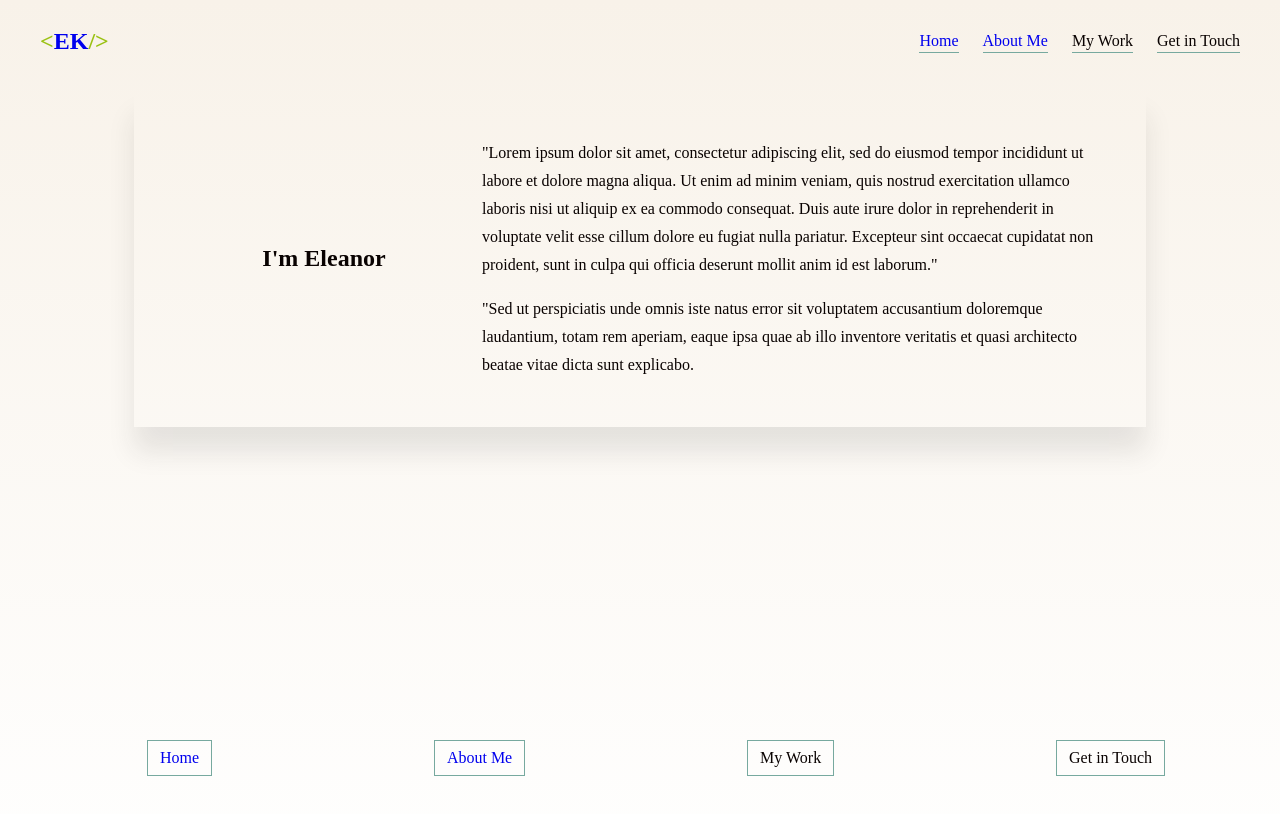
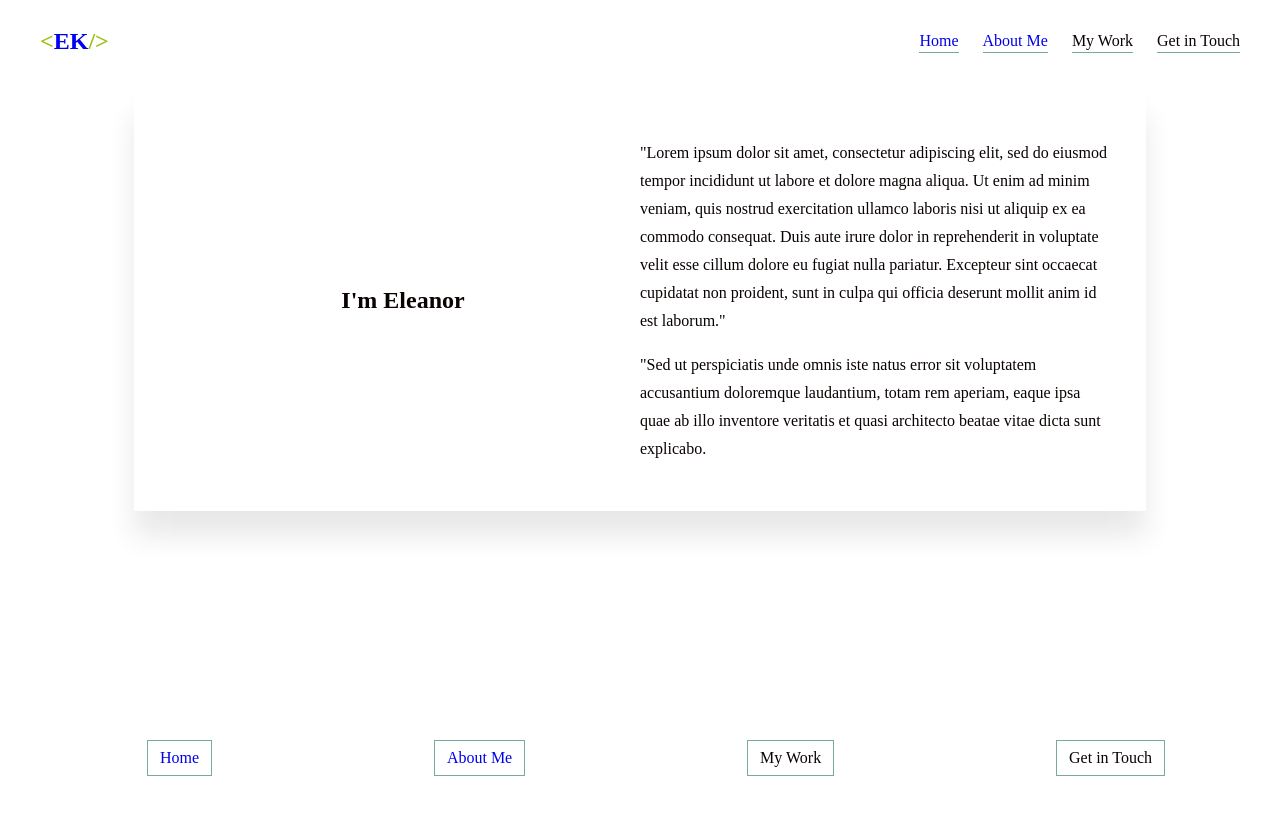
Before and after one commit to EleanorKahn/WP-Personal-Website, a React (Create React App) app in the folder frontend/: page /about in a window 1280 px wide. Shown: the top 814 px of the page. Built offline with nearby package versions, Linux system fonts and the light colour scheme.

Commit message:
adjusting

```diff
--- a/frontend/src/css/style.css
+++ b/frontend/src/css/style.css
@@ -26,7 +26,6 @@ body {
     display: grid;
     color: var(--coffee-brown);
     min-height: 100vh;
-    background-image: linear-gradient(rgb(248, 242, 233), white);
 }
 
 /* Coming soon styles */
@@ -174,7 +173,7 @@ AboutPage styles
 
 .about-page .grid {
     display: grid;
-    grid-template-columns: 1fr 2fr;
+    grid-template-columns: 1fr 1fr;
     padding: 2rem;
     align-items: center;
     place-content: center;
--- a/frontend/src/pages/LandingPage.js
+++ b/frontend/src/pages/LandingPage.js
@@ -3,7 +3,7 @@ import React from 'react';
 const LandingPage = () => {
     return (
         <div className='landing-page'>
-            <h2>ELEANOR KAHN</h2>
+            <h2>&lt;ELEANOR KAHN/&gt;</h2>
             <h3>Junior Software Engineer</h3>
             <ul className='horizontal'>
                 <li>React logo</li>
```
